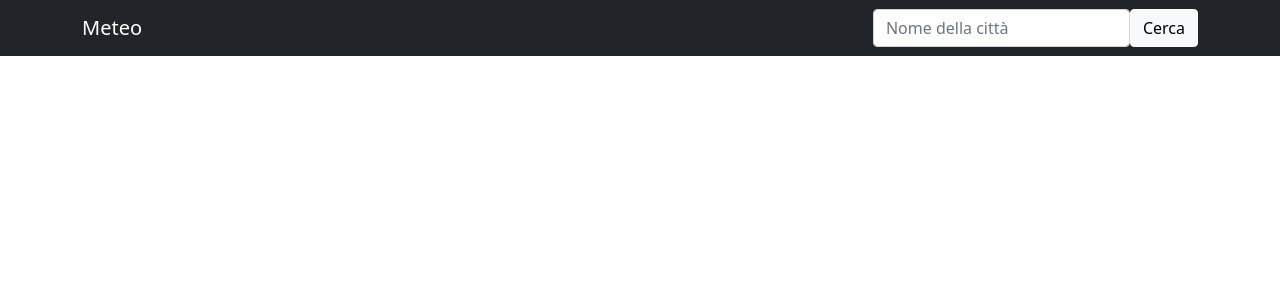
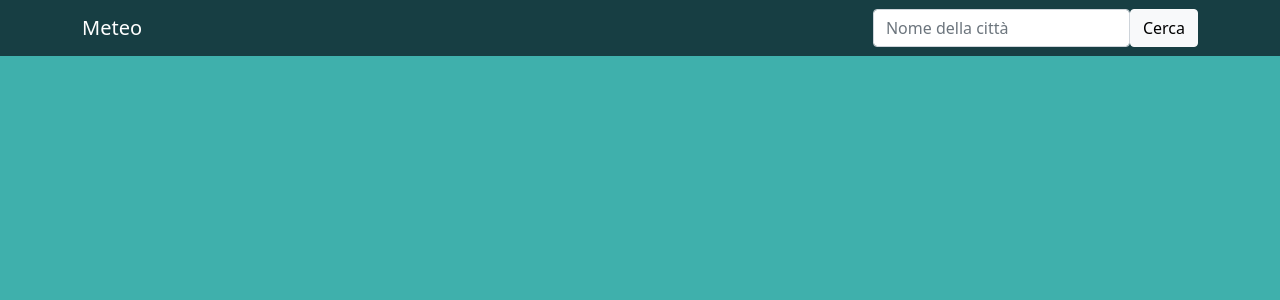
Before and after one commit to simonezanfagna/react-weather, a React (Create React App) app: page / in a window 1280 px wide. Shown: the top 300 px of the page. Built offline with nearby package versions, Linux system fonts and the light colour scheme.

Commit message:
new style

```diff
--- a/src/App.css
+++ b/src/App.css
@@ -1,17 +1,35 @@
 .containerBig {
   height: 100%;
+  width: 100%;
   overflow-y: scroll;
+  position: absolute;
+  background-color: #3fb0ac;
+}
+
+.navbar_top {
+  background-color: #173e43;
+}
+
+.navbar_top .form-control:focus {
+  border-color: inherit;
+  -webkit-box-shadow: none;
+  box-shadow: none;
 }
 
 .cardContainer {
+  min-height: 400px;
   height: calc(100% - 94px);
+  min-width: 100%;
 }
 
 .cardContainer .card {
   border: 0;
   width: 200px;
   height: fit-content;
-  /* position: absolute; */
+  position: unset;
+  background-color: #dddfd4;
+  box-shadow: rgba(0, 0, 0, 0.1) 0px 10px 15px -3px,
+    rgba(0, 0, 0, 0.05) 0px 4px 6px -2px;
 }
 
 @media screen and (min-width: 366px) {
--- a/src/App.js
+++ b/src/App.js
@@ -40,7 +40,7 @@ function App() {
 
   return (
     <div className="containerBig">
-      <Navbar expand="lg" variant="dark" bg="dark">
+      <Navbar className="navbar_top" expand="lg" variant="dark">
         <Container>
           <Navbar.Brand href="#">Meteo</Navbar.Brand>
           <Form className="d-flex" onSubmit={addCity}>
```
